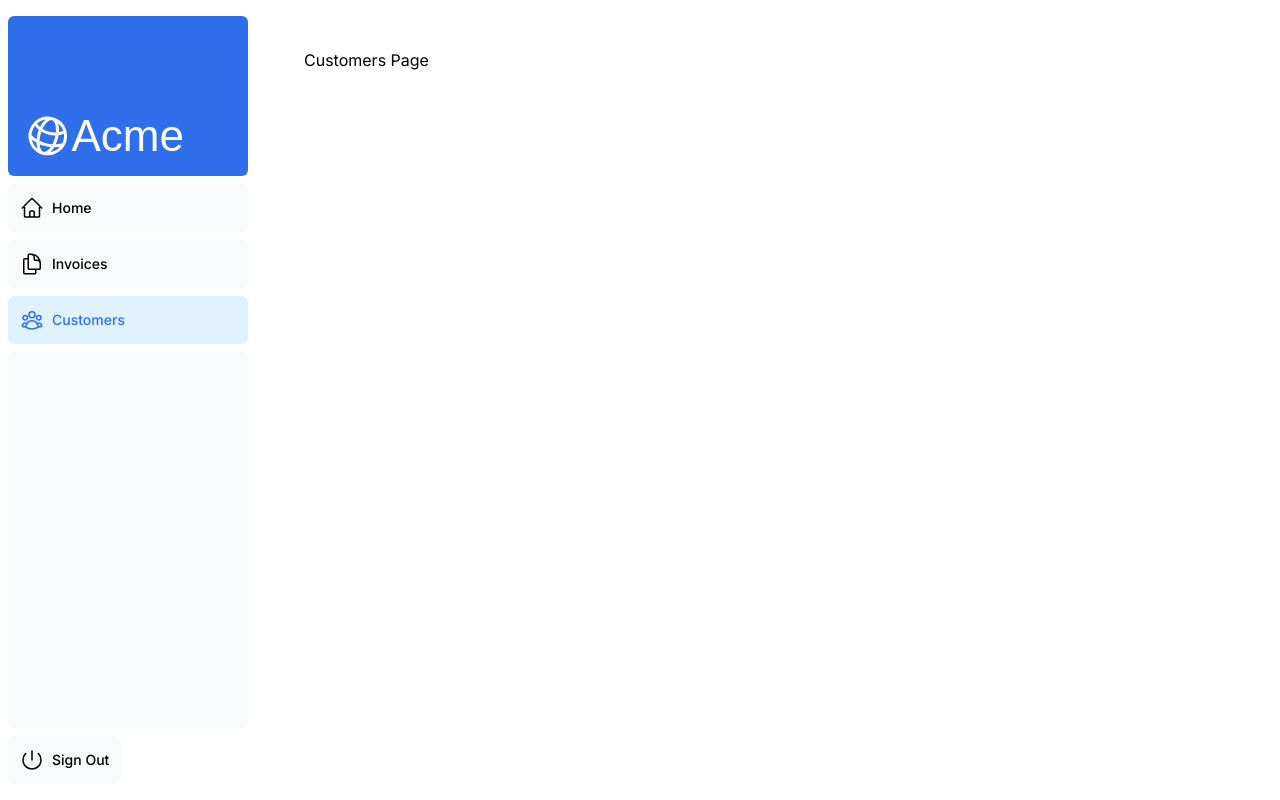
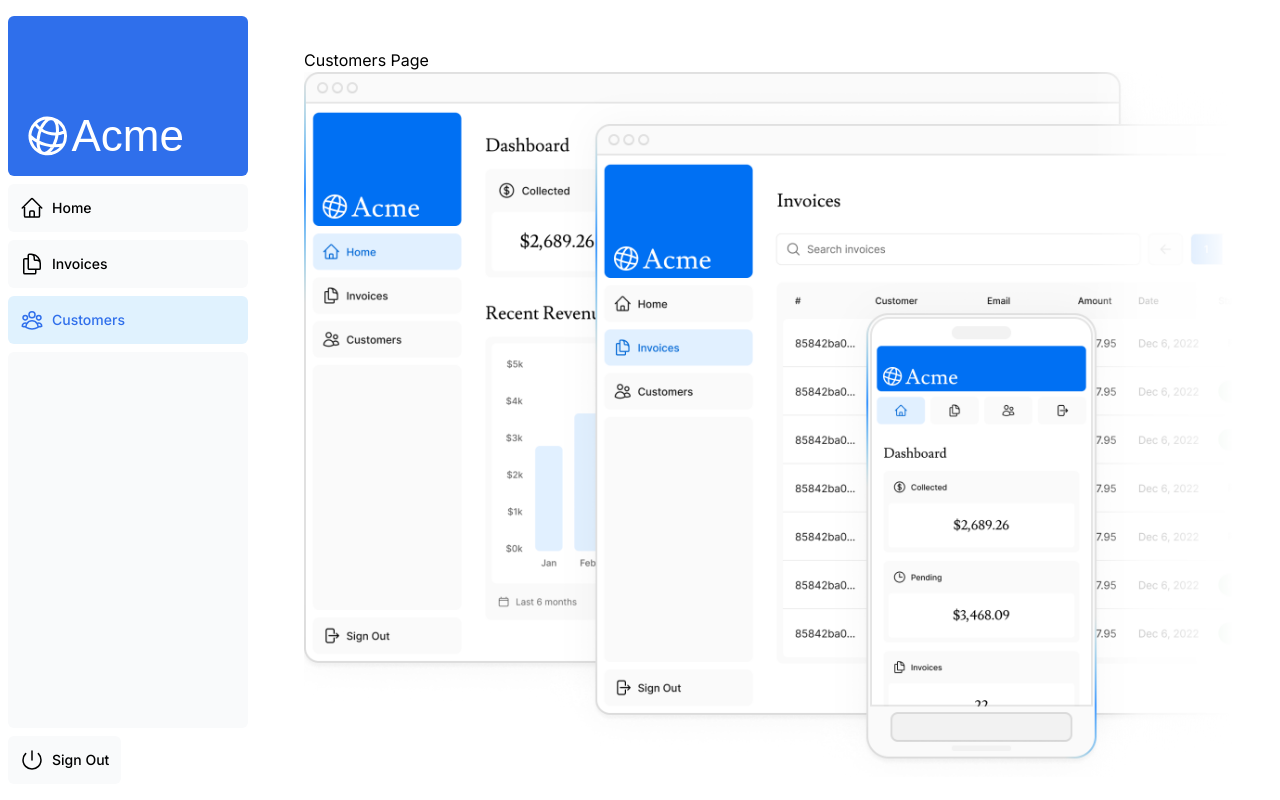
Before and after one commit to gabyaoki/nextjs_test, a Next.js app: page /dashboard/customers in a window 1280 px wide. Built offline with nearby package versions, Linux system fonts and the light colour scheme; no server answers; a web font is replaced by a local one.

Commit message:
Add img to test img not showing

```diff
--- a/app/dashboard/customers/page.tsx
+++ b/app/dashboard/customers/page.tsx
@@ -1,9 +1,19 @@
 import { Metadata } from 'next';
+import Image from 'next/image';
 
 export const metadata: Metadata = {
   title: 'Customers',
 };
 
 export default function Page() {
-  return <p>Customers Page</p>;
+  return (<div>
+    <p>Customers Page</p>
+
+    <Image
+        src="/hero-desktop.png"
+        width={1000}
+        height={760}
+        alt="Screenshots of the dashboard project showing desktop and mobile versions"
+      />
+    </div>);
 }
```
